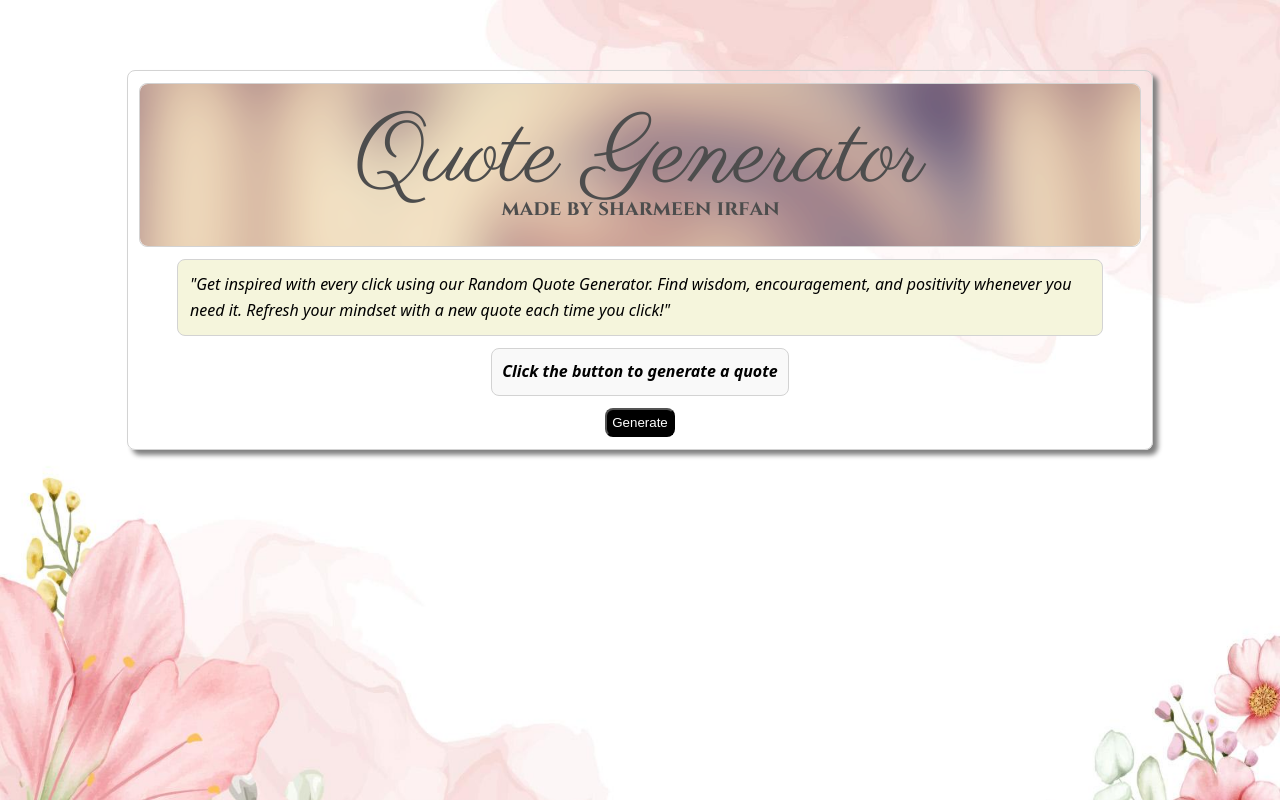
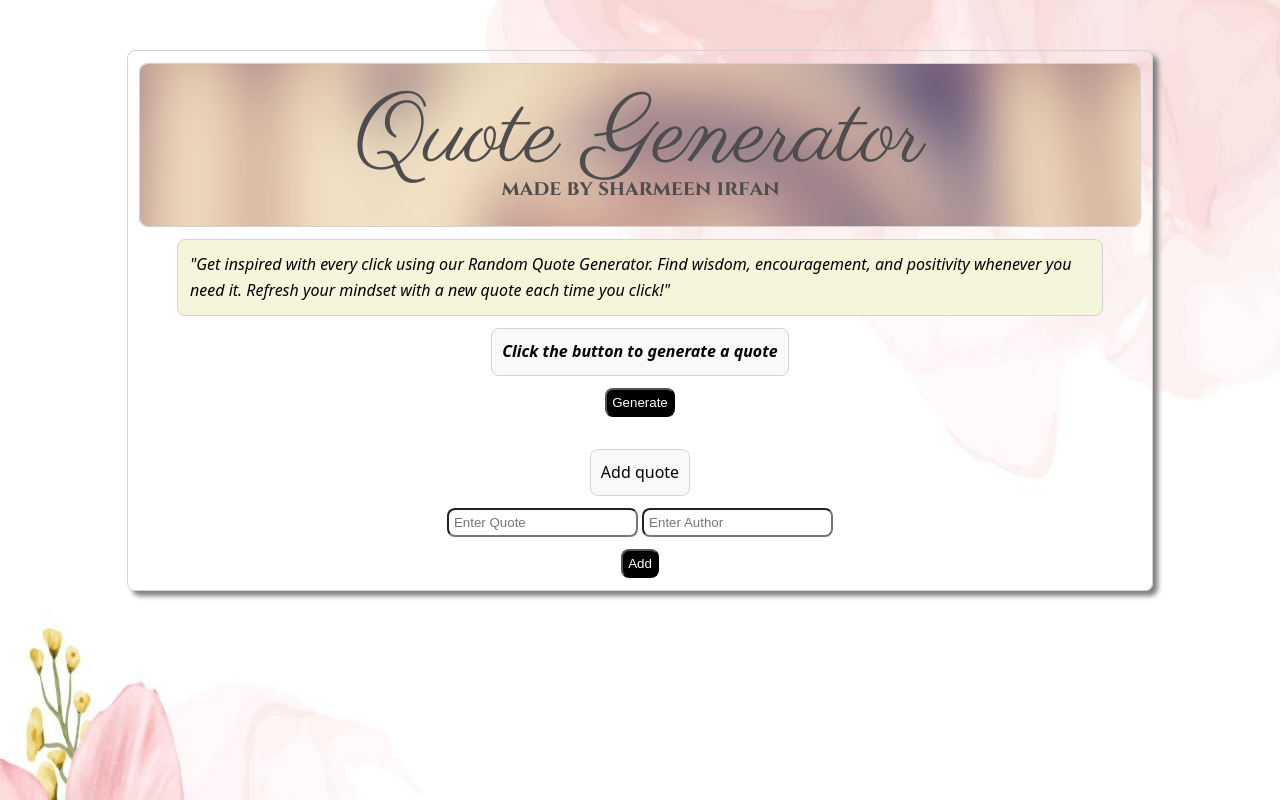
Before and after one commit to sharmeen17/Random-Quote-Generator, a plain HTML site: page index.html in a window 1280 px wide. Drawn offline with Linux system fonts and the light colour scheme; files whose address does not match are found by name.

Commit message:
folder structure improved

```diff
--- a/index.html
+++ b/index.html
@@ -11,9 +11,9 @@
 <body>
     <!-- <img src="hand-drawn-abstract-floral-background_23-2150744306.avif" alt="floral background" class="bgImage"> -->
     <div class="mainBox">
-        <div class="card">
+        <div class="bannerBox">
             <div class="banner">
-                <img src="Quote Generator.png" height="162" width="auto" class="img">
+                <img src="/assets/Quote Generator.png" height="162" width="auto" class="img">
             </div>
         </div>
         <div class="description">
@@ -23,13 +23,42 @@
             </p>
         </div>
         <div class="quote-box">
-            <b><p id="quote">Click the button to generate a quote</p></b>
+            <b>
+                <p id="quote">Click the button to generate a quote</p>
+            </b>
         </div>
         <div>
-            <button id="generateButton"   class="generate" onclick="generateQuote()">
+            <button id="generateButton" class="generate" onclick="generateQuote()">
                 Generate
             </button>
         </div>
+
+        <div class="quoteAddBox">
+            <p>
+                Add quote
+            </p>
+        </div>
+
+        <div class="quoteInput">
+            <input placeholder="Enter Quote" class="placeholder" id="quoteInput">
+            <input placeholder="Enter Author" class="placeholder" id="authorInput">
+        </div>
+
+        <button class="button" onclick="addQuote()">
+            Add
+        </button>
+
+
+
+
+
+
+
+
+
+
+
+
     </div>
 
     <script src="script.js"></script>
--- a/script.js
+++ b/script.js
@@ -21,6 +21,11 @@ const quotes = [
     }
 ];
 
+// localStorage.setItem("quotes", JSON.stringify(quotes));
+
+
+// localStorage.getItem("quotes")
+
 
 function generateQuote() {
     var quoteDisplay = document.getElementById("quote");
@@ -30,3 +35,18 @@ function generateQuote() {
     // Display the selected quote and author
     quoteDisplay.innerText = `"${selectedQuote.quote}" - ${selectedQuote.author}`;
 }
+
+
+function addQuote(){
+    var addQuote = document.getElementById("quoteInput").value;
+    var addAuthor = document.getElementById("authorInput").value;
+
+    // var quoteObject= `"${addQuote.quote}" - ${addAuthor.author}`;
+    // console.log(quoteObject);
+    // quotes.push(quoteObject);
+
+
+    quotes.push({ quote: addQuote, author: addAuthor });
+
+  console.log(quotes);
+}
--- a/style.css
+++ b/style.css
@@ -16,7 +16,7 @@ body {
     width: 1000px;
     height: auto;
     margin: auto;
-    margin-top: 70px;
+    margin-top: 50px;
     padding: 12px;
     border-radius: 8px;
     /* margin: auto; */
@@ -36,7 +36,7 @@ body {
     border-radius: 8px;
 }
 
-.card {
+.bannerBox {
     border: 1px solid lightgray;
     width: 100%;
     height: 162px;
@@ -73,3 +73,37 @@ body {
     border-radius: 8px;
     cursor: pointer;
 }
+
+
+.quoteAddBox{
+    margin-top: 20px;
+    padding: 10px;
+    border: 1px solid lightgray;
+    border-radius: 8px;
+    background-color: #f9f9f9;
+
+}
+
+.placeholder{
+    height: max-content;
+    padding: 5px;
+    border-radius: 8px;
+}
+
+/* .add{
+    padding: 5px;
+    background-color: black;
+    color: white;
+    border-radius: 8px;
+    cursor: pointer;
+} */
+
+
+
+.button{
+    cursor: pointer;
+    padding: 5px;
+    background-color: black;
+    color: white;
+    border-radius: 8px;
+}
```
Also changed, not shown: smart.js (deleted, +0 -46 lines), assets/02-Vermont-Pink-Floral-Background-by-SlidesCorner.jpg (renamed from 02-Vermont-Pink-Floral-Background-by-SlidesCorner.jpg), assets/Black Simple Beautiful Nature Email Header.png (renamed from Black Simple Beautiful Nature Email Header.png), assets/Quote Generator.png (renamed from Quote Generator.png), assets/hand-drawn-abstract-floral-background_23-2150744306.avif (renamed from hand-drawn-abstract-floral-background_23-2150744306.avif).
